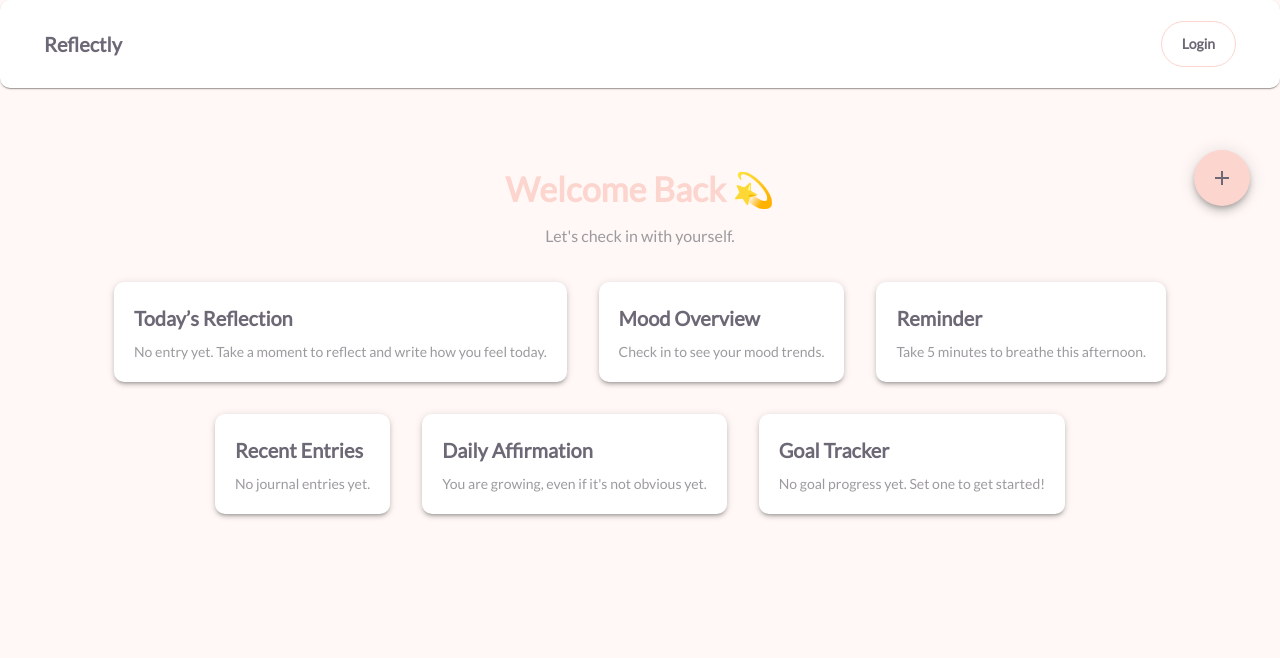
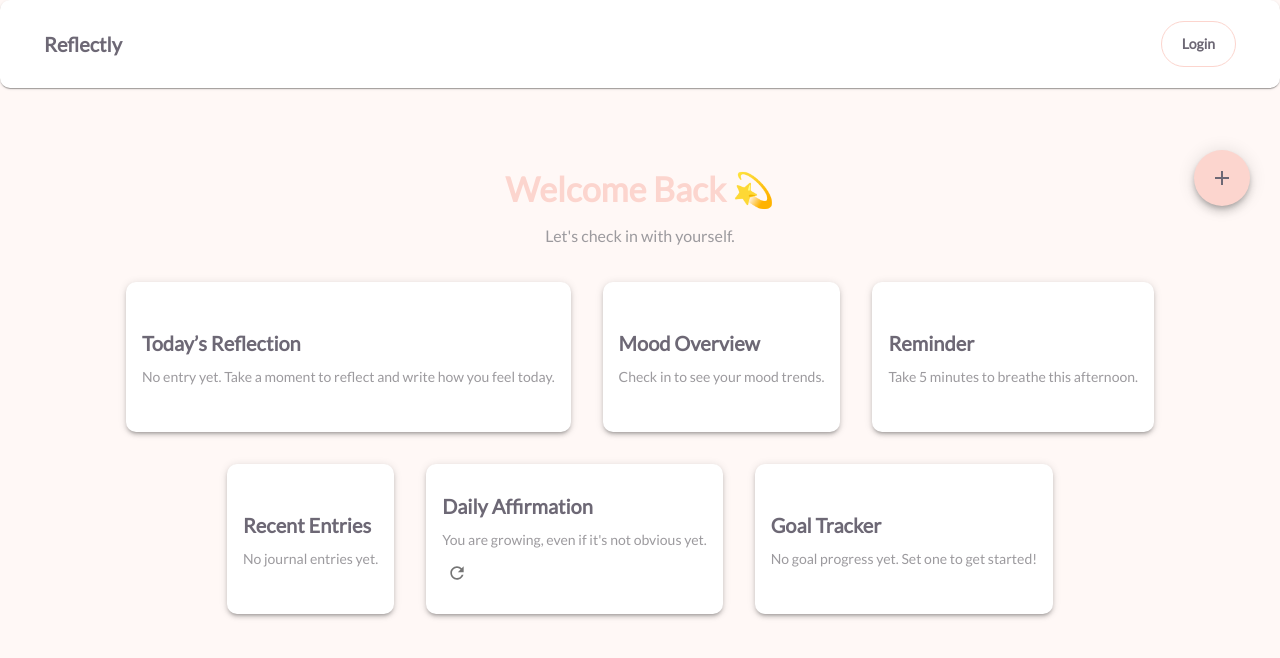
Before and after one commit to edombelayneh/Reflectly, a Next.js app: page /dashboard in a window 1280 px wide. Shown: the top 658 px of the page. Built offline with nearby package versions, Linux system fonts and the light colour scheme; no server answers; some icons are missing.

Commit message:
added the dashboard functionality with AI

```diff
--- a/app/dashboard/page.js
+++ b/app/dashboard/page.js
@@ -1,32 +1,32 @@
 'use client';
 
-import React from 'react';
+import React, { useEffect, useState } from 'react';
 import {
   Container, Typography, Box, Grid, Paper, CssBaseline,
-  AppBar, Toolbar, IconButton, Button, useMediaQuery, Fab, Menu, MenuItem
+  Fab, Menu, MenuItem, useMediaQuery, IconButton
 } from '@mui/material';
 import { createTheme, ThemeProvider } from '@mui/material/styles';
-import { LightMode, DarkMode, Add as AddIcon } from '@mui/icons-material';
-import { SignedIn, SignedOut, SignInButton, UserButton } from '@clerk/nextjs';
+import { Add as AddIcon, Refresh as RefreshIcon } from '@mui/icons-material';
 import { useRouter } from 'next/navigation';
 import { useTheme } from '@mui/material';
+import axios from 'axios';
 
 const DashboardPage = () => {
-  const [darkMode, setDarkMode] = React.useState(false);
+  const [darkMode, setDarkMode] = useState(false);
   const prefersDarkMode = useMediaQuery('(prefers-color-scheme: dark)');
   const router = useRouter();
   const theme = useTheme();
 
-  const [journalEntry, setJournalEntry] = React.useState('');
-  const [moodStats, setMoodStats] = React.useState('');
-  const [goalStatus, setGoalStatus] = React.useState('');
-  const [affirmation, setAffirmation] = React.useState('');
-  const [reminder, setReminder] = React.useState('');
+  const [journalEntry, setJournalEntry] = useState('');
+  const [moodStats, setMoodStats] = useState('');
+  const [goalStatus, setGoalStatus] = useState('');
+  const [affirmation, setAffirmation] = useState('Loading affirmation...');
+  const [reminder, setReminder] = useState('');
 
-  React.useEffect(() => {
+  useEffect(() => {
     setDarkMode(prefersDarkMode);
 
-    // Load real data
+    // Load stored local data
     const storedEntries = JSON.parse(localStorage.getItem('journalEntries')) || [];
     if (storedEntries.length) {
       setJournalEntry(storedEntries[0].text);
@@ -42,13 +42,35 @@ const DashboardPage = () => {
       setGoalStatus(`You're ${storedGoal} days into your gratitude habit.`);
     }
 
-    setAffirmation("You are growing, even if it's not obvious yet.");
-    setReminder("Take 5 minutes to breathe this afternoon.");
+    setReminder("Take 5 minutes to breathe this afternoon."); // Static reminder
+
+    // Fetch new AI affirmation
+    fetchAffirmation();
   }, [prefersDarkMode]);
 
+  const fetchAffirmation = async () => {
+    try {
+      const response = await axios.post('/api/ask', {
+        userInput: `Give me a fresh motivational affirmation in one short sentence. Respond in strict JSON format like { "quote": "Your affirmation here." }`
+      });
+
+      let aiAffirmation = '';
+      try {
+        const parsed = JSON.parse(response.data.aiResponse);
+        aiAffirmation = parsed.quote || "You are doing better than you think.";
+      } catch (err) {
+        console.error('Failed to parse AI affirmation response:', response.data.aiResponse);
+        aiAffirmation = "You are doing better than you think.";
+      }
+
+      setAffirmation(aiAffirmation);
+    } catch (error) {
+      console.error('Failed to fetch new affirmation:', error.message);
+      setAffirmation("You are growing, even if it's not obvious yet."); // fallback
+    }
+  };
+
   const toggleTheme = () => setDarkMode(!darkMode);
-
-
 
   const cards = [
     {
@@ -69,7 +91,14 @@ const DashboardPage = () => {
     },
     {
       title: "Daily Affirmation",
-      content: affirmation
+      content: (
+        <Box>
+          <Typography variant="body2" color="text.secondary">{affirmation}</Typography>
+          <IconButton onClick={fetchAffirmation} size="small" sx={{ mt: 1 }}>
+            <RefreshIcon fontSize="small" />
+          </IconButton>
+        </Box>
+      )
     },
     {
       title: "Goal Tracker",
@@ -77,8 +106,9 @@ const DashboardPage = () => {
     }
   ];
 
-  const [anchorEl, setAnchorEl] = React.useState(null);
+  const [anchorEl, setAnchorEl] = useState(null);
   const open = Boolean(anchorEl);
+
   const handleClick = (event) => {
     setAnchorEl(event.currentTarget);
   };
@@ -101,15 +131,19 @@ const DashboardPage = () => {
           Welcome Back 💫
         </Typography>
         <Typography variant="subtitle1" align="center" sx={{ mb: 4, color: 'text.secondary' }}>
-          Let&apos;s check in with yourself.
+          Let's check in with yourself.
         </Typography>
 
         <Grid container spacing={4} justifyContent="center">
           {cards.map((card, i) => (
             <Grid item xs={12} sm={6} md={4} key={i}>
-              <Paper elevation={3}>
+              <Paper elevation={3} sx={{ p: 2, minHeight: 150, display: 'flex', flexDirection: 'column', justifyContent: 'center' }}>
                 <Typography variant="h6" sx={{ fontWeight: 700, mb: 1 }}>{card.title}</Typography>
-                <Typography variant="body2" color="text.secondary">{card.content}</Typography>
+                {typeof card.content === 'string' ? (
+                  <Typography variant="body2" color="text.secondary">{card.content}</Typography>
+                ) : (
+                  card.content
+                )}
               </Paper>
             </Grid>
           ))}
```
